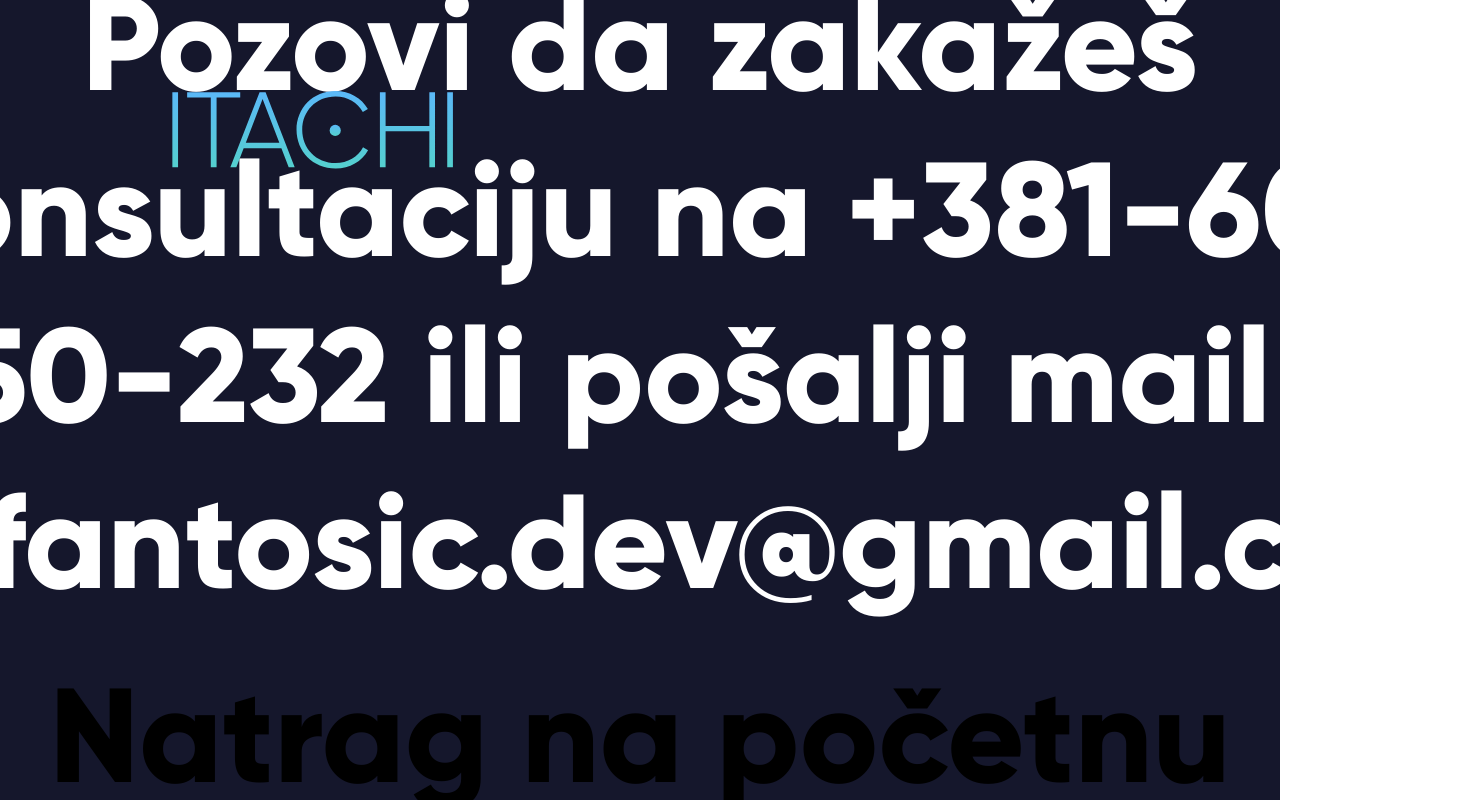
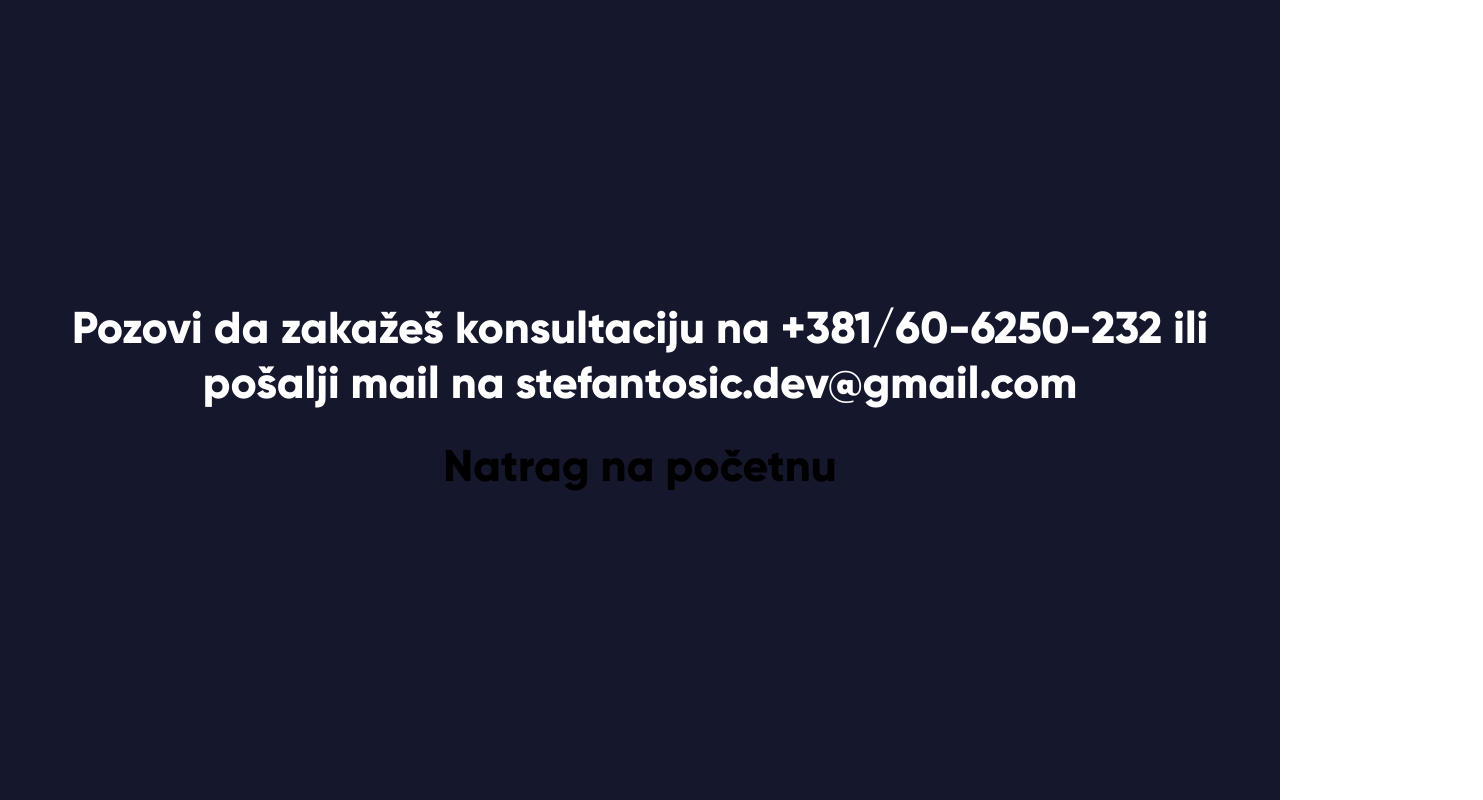
Before and after one commit to StefanT997Dev/it-mentor-ui-next, a Next.js app: page /kontakt in a window 1280 px wide. Shown: the top 800 px of the page, 1483 px wide, since content can reach past the window. Built offline with nearby package versions, Linux system fonts and the light colour scheme.

Commit message:
finish mobile first

```diff
--- a/src/pages/kontakt/index.module.scss
+++ b/src/pages/kontakt/index.module.scss
@@ -6,38 +6,22 @@
 
 .client_contact {
     background-color: #15172C;
-    width: 100vw;
+    width: 100%;
     height: 100vh;
     display: flex;
     align-items: center;
     justify-content: center;
     flex-direction: column;
 
-    @include mobile() {
-        padding: 122px 24px;
-        height: 100%;
-    }
-
-    &__logo{
-        position: fixed;
-        top: 4rem;
-        left: 7.3rem;
-
-        @include mobile(){
-          position: absolute;
-          top:4rem;
-          left: 2.4rem;
-        }
-    }
-
     &__content{
+        width: 90%;
         color: white;
-        font-size: 6rem;
+        font-size: 2rem;
         text-align: center;
     }
 
     &__back{
-        font-size: 6rem;
+        font-size: 2rem;
         text-align: center;
     }
 }
--- a/src/pages/kontakt/index.tsx
+++ b/src/pages/kontakt/index.tsx
@@ -8,13 +8,7 @@ const ClientContactPage = () => {
 
     return (
         <div className={classes.client_contact}>
-            {!isMobile ? (
-                <div className={classes.client_contact__logo}>
-                    <Logo />
-                </div>
-            ) : null}
-            {isMobile ? <Logo /> : null}
-            <div className={classes.client_contact__content}>Pozovi da zakažeš konsultaciju na +381-60-6250-232 ili pošalji mail na stefantosic.dev@gmail.com</div>
+            <div className={classes.client_contact__content}>Pozovi da zakažeš konsultaciju na +381/60-6250-232 ili pošalji mail na stefantosic.dev@gmail.com</div>
             <br />
             <div className={classes.client_contact__back}>
                 <Link href="/">Natrag na početnu</Link>
```
